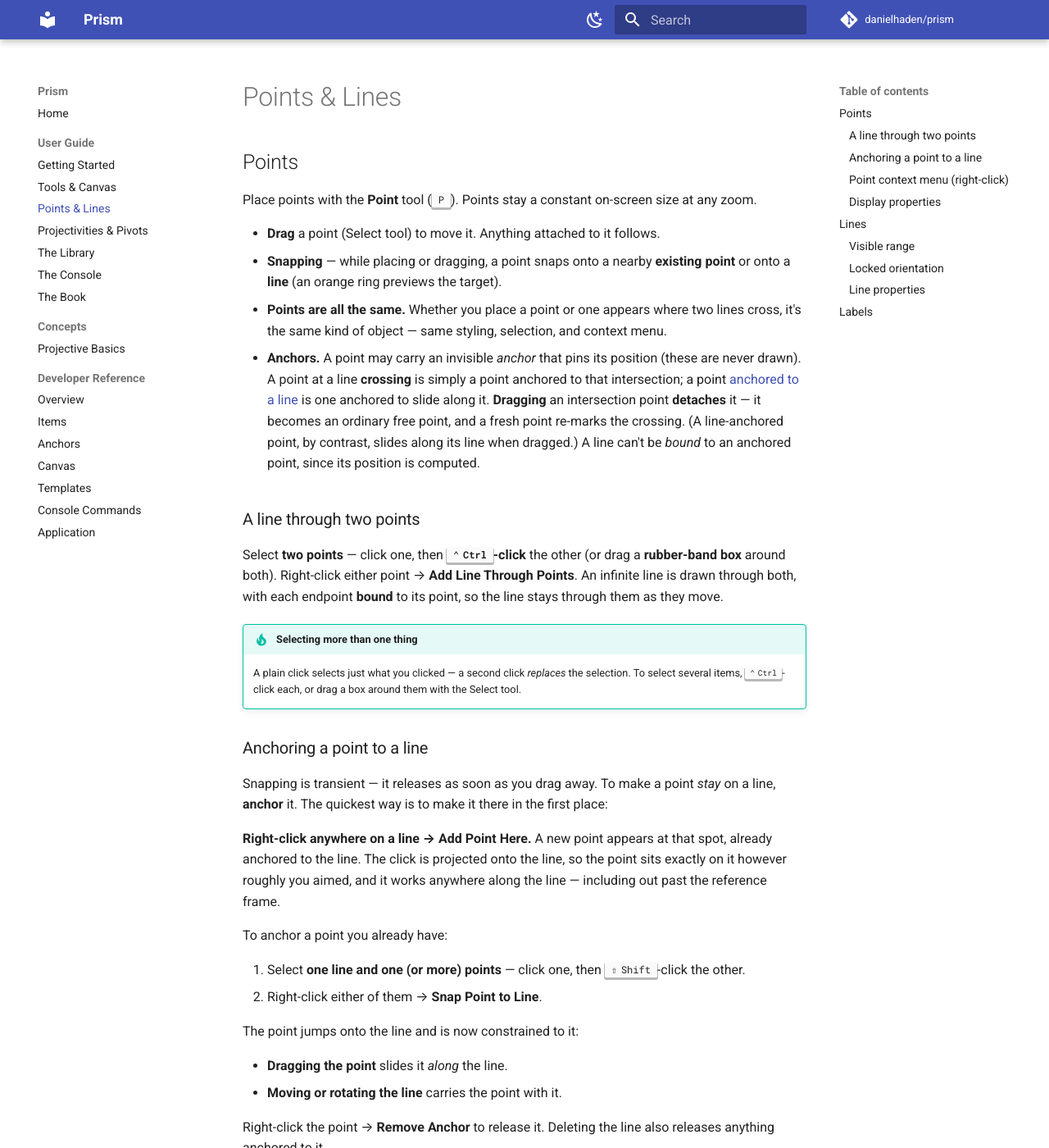
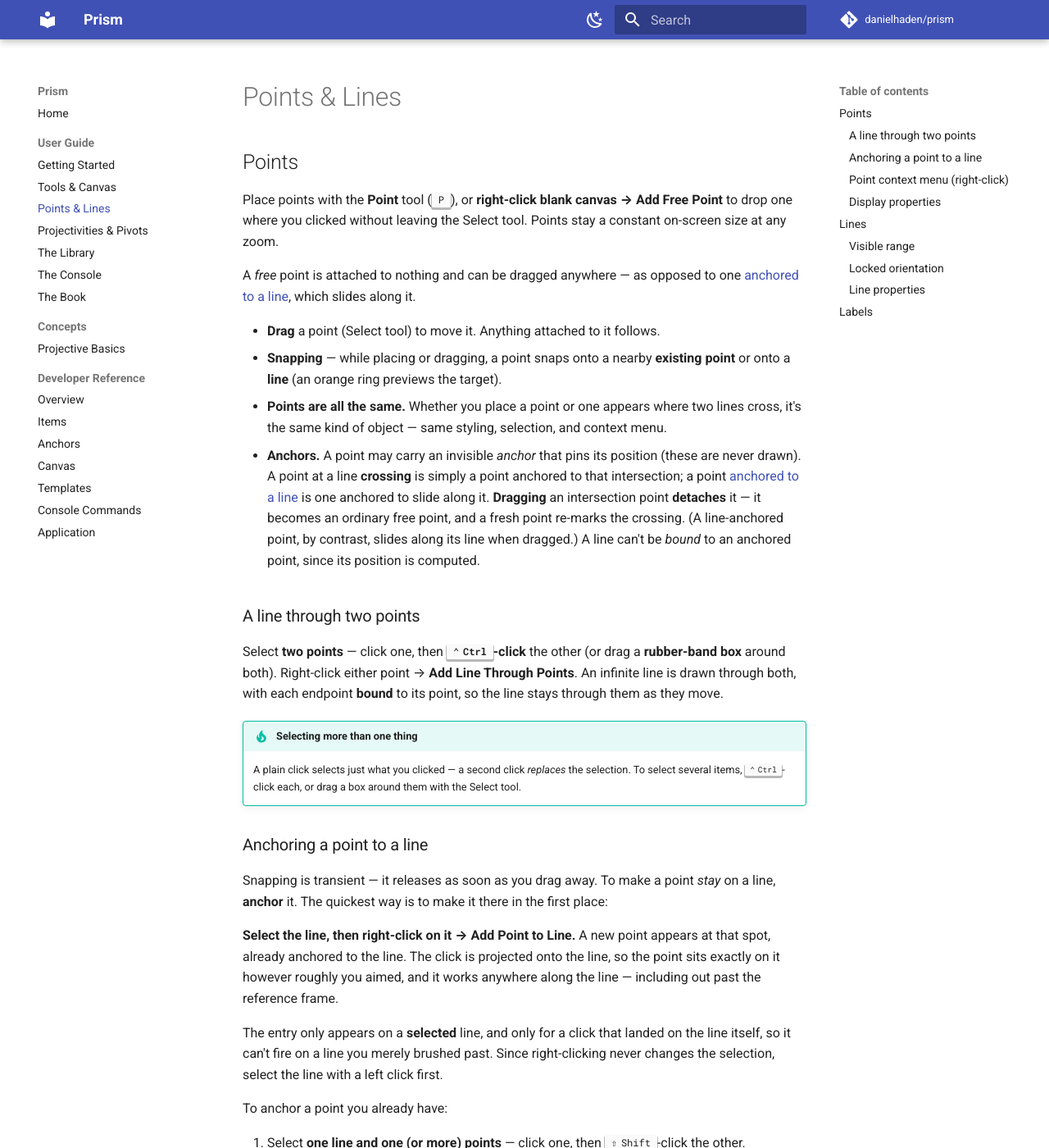
Before and after one commit to danielhaden/prism, an MkDocs documentation site: the page built from docs/guide/points-and-lines.md, in a window 1280 px wide and 1400 px high. Shown: the whole window at 82% size. Built offline with MkDocs 1.6.1 and Material for MkDocs 9.7.7, drawn with Linux system fonts in a browser that asks for light colours; comment, search, counter and statistics services are not loaded; some of the changed text lies outside the part shown.

Commit message:
Rename to "Add Point to Line", and add "Add Free Point"
Two changes to the right-click menus:

"Add Point Here" becomes "Add Point to Line" and is offered only on a line
that is *selected* and only for a click that landed on the line itself, so it
can't fire on a line you merely brushed past. Right-clicking never changes the
selection, so this reads as: pick the line, then ask for a point on it. (The
proximity gate rarely bites on its own — the line's menu only opens inside the
same clickable band — but it keeps the entry honest about what it acts on.)

Right-clicking blank canvas now offers "Add Free Point", which drops a point
where you clicked, attached to nothing. It is the counterpart to the above:
a free point drags anywhere, an anchored one slides along its line.

Co-Authored-By: Claude Opus 5 <noreply@anthropic.com>

```diff
--- a/docs/guide/points-and-lines.md
+++ b/docs/guide/points-and-lines.md
@@ -2,8 +2,13 @@
 
 ## Points
 
-Place points with the **Point** tool (++p++). Points stay a constant on-screen
-size at any zoom.
+Place points with the **Point** tool (++p++), or **right-click blank canvas →
+Add Free Point** to drop one where you clicked without leaving the Select tool.
+Points stay a constant on-screen size at any zoom.
+
+A *free* point is attached to nothing and can be dragged anywhere — as opposed
+to one [anchored to a line](#anchoring-a-point-to-a-line), which slides along
+it.
 
 - **Drag** a point (Select tool) to move it. Anything attached to it follows.
 - **Snapping** — while placing or dragging, a point snaps onto a nearby
@@ -39,10 +44,15 @@ Snapping is transient — it releases as soon as you drag away. To make a point
 *stay* on a line, **anchor** it. The quickest way is to make it there in the
 first place:
 
-**Right-click anywhere on a line → Add Point Here.** A new point appears at
-that spot, already anchored to the line. The click is projected onto the line,
-so the point sits exactly on it however roughly you aimed, and it works
-anywhere along the line — including out past the reference frame.
+**Select the line, then right-click on it → Add Point to Line.** A new point
+appears at that spot, already anchored to the line. The click is projected onto
+the line, so the point sits exactly on it however roughly you aimed, and it
+works anywhere along the line — including out past the reference frame.
+
+The entry only appears on a **selected** line, and only for a click that landed
+on the line itself, so it can't fire on a line you merely brushed past. Since
+right-clicking never changes the selection, select the line with a left click
+first.
 
 To anchor a point you already have:
 
@@ -99,8 +109,8 @@ its **defining handles**.
 - **Drag an endpoint handle** (shown on hover/selection) to reorient it.
 - **Snapping** — dragging an endpoint onto a point **binds** it there; the
   endpoint then follows that point when it moves.
-- **Right-click → Add Point Here** puts a new point on the line where you
-  clicked, [anchored](#anchoring-a-point-to-a-line) to it.
+- **Select it, then right-click → Add Point to Line** puts a new point on the
+  line where you clicked, [anchored](#anchoring-a-point-to-a-line) to it.
 
 ### Visible range
 
```
Also changed, not shown: CLAUDE.md (+10 -4 lines), 2 other files.
